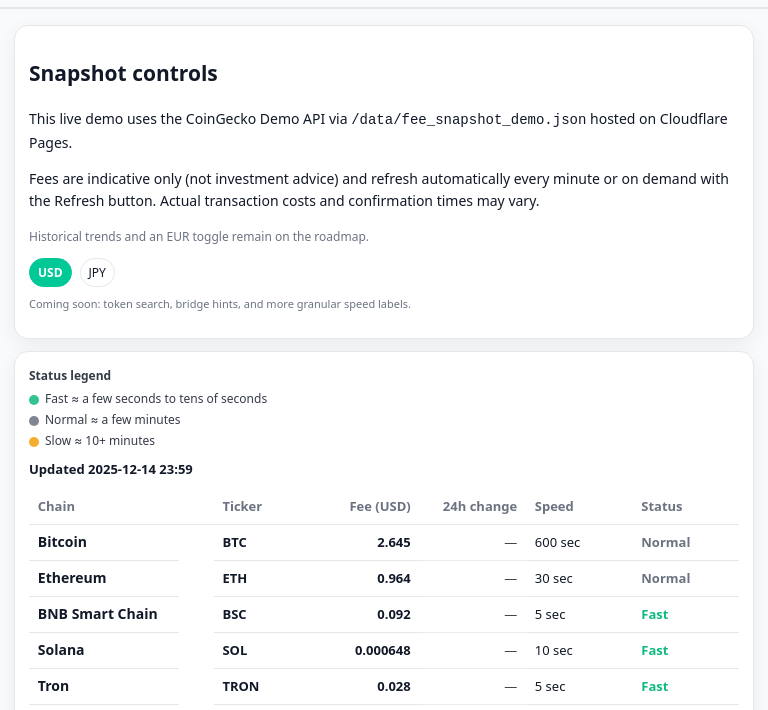
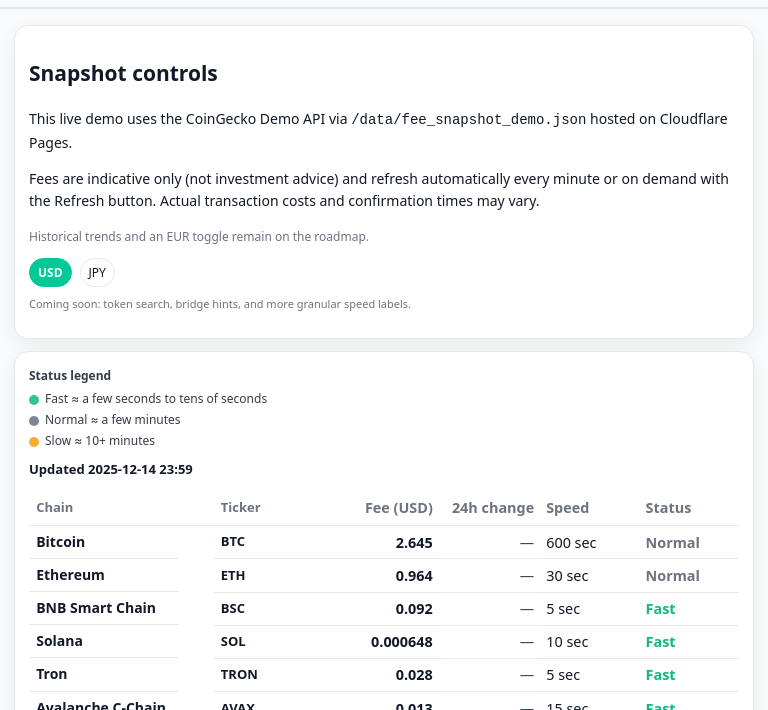
Before and after one commit to badjoke-lab/cryptofeescope, a website: page index.html in a window 768 px wide. Shown: the part 84-794 px from the top of the page. Drawn offline with Linux system fonts and the light colour scheme.

Commit message:
Improve fee table responsive layout

```diff
--- a/style.css
+++ b/style.css
@@ -346,19 +346,68 @@
   .fee-table td{padding-top:8px;padding-bottom:8px;}
 }
 
-@media(min-width:768px) and (max-width:959px){
+@media(min-width:481px) and (max-width:799px){
+  .fee-table th,
+  .fee-table td{font-size:13px;padding:0.4rem 0.45rem;}
+
+  .fee-table .chain-cell{white-space:normal;}
+
+  .fee-table th:nth-child(1),
+  .fee-table td:nth-child(1){
+    width:26%;
+    padding-right:10px;
+  }
+
+  .fee-table th:nth-child(2),
+  .fee-table td:nth-child(2){
+    width:12%;
+    padding-right:8px;
+  }
+
+  .fee-table th:nth-child(3),
+  .fee-table td:nth-child(3){
+    width:20%;
+    padding-inline:8px;
+    text-align:right;
+    font-size:0.9rem;
+  }
+
+  .fee-table th:nth-child(4),
+  .fee-table td:nth-child(4){
+    width:14%;
+    padding-inline:6px;
+    text-align:right;
+    font-size:0.9rem;
+  }
+
+  .fee-table th:nth-child(5),
+  .fee-table td:nth-child(5){
+    width:14%;
+    padding-inline:6px;
+    font-size:0.9rem;
+  }
+
+  .fee-table th:nth-child(6),
+  .fee-table td:nth-child(6){
+    width:14%;
+    padding-inline:6px;
+    font-size:0.9rem;
+  }
+}
+
+@media(min-width:800px) and (max-width:959px){
   .fee-table th,
   .fee-table td{font-size:13px;}
 
   .fee-table th:nth-child(1),
   .fee-table td:nth-child(1){
-    width:26%;
+    width:27%;
     padding-right:12px;
   }
 
   .fee-table th:nth-child(2),
   .fee-table td:nth-child(2){
-    width:11%;
+    width:12%;
     padding-right:10px;
   }
 
@@ -371,13 +420,13 @@
 
   .fee-table th:nth-child(4),
   .fee-table td:nth-child(4){
-    width:15%;
+    width:14%;
     text-align:right;
   }
 
   .fee-table th:nth-child(5),
   .fee-table td:nth-child(5){
-    width:15%;
+    width:14%;
   }
 
   .fee-table th:nth-child(6),
@@ -389,19 +438,19 @@
 @media(min-width:960px){
   .fee-table th:nth-child(1),
   .fee-table td:nth-child(1){
-    width:26%;
+    width:28%;
     padding-right:14px;
   }
 
   .fee-table th:nth-child(2),
   .fee-table td:nth-child(2){
-    width:10%;
+    width:11%;
     padding-right:12px;
   }
 
   .fee-table th:nth-child(3),
   .fee-table td:nth-child(3){
-    width:18%;
+    width:17%;
     padding-left:10px;
     text-align:right;
   }
@@ -414,12 +463,12 @@
 
   .fee-table th:nth-child(5),
   .fee-table td:nth-child(5){
-    width:16%;
+    width:15%;
   }
 
   .fee-table th:nth-child(6),
   .fee-table td:nth-child(6){
-    width:16%;
+    width:15%;
   }
 }
 
```
